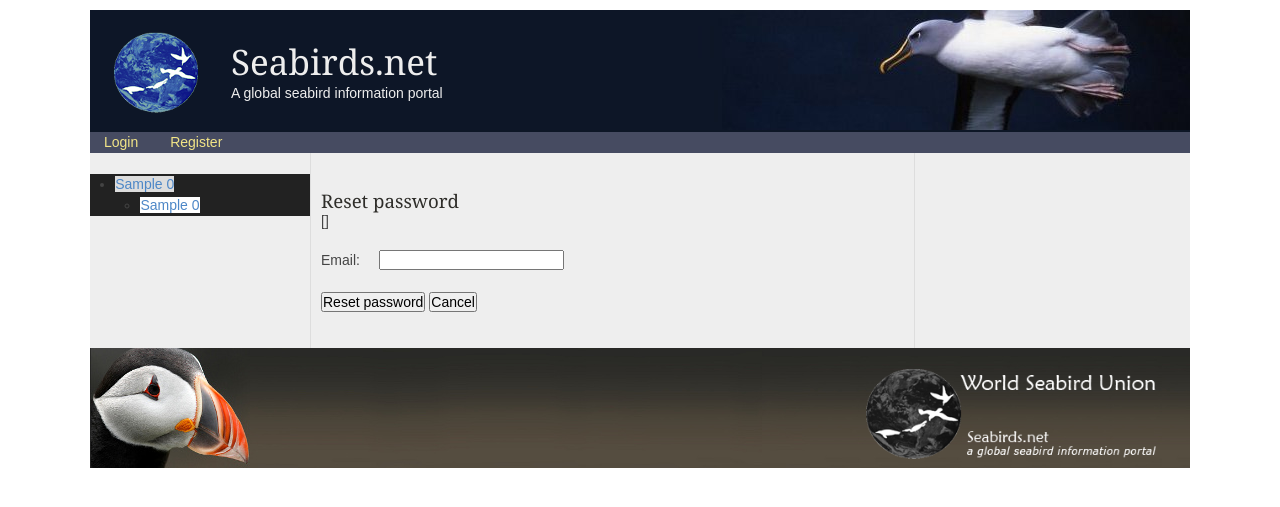
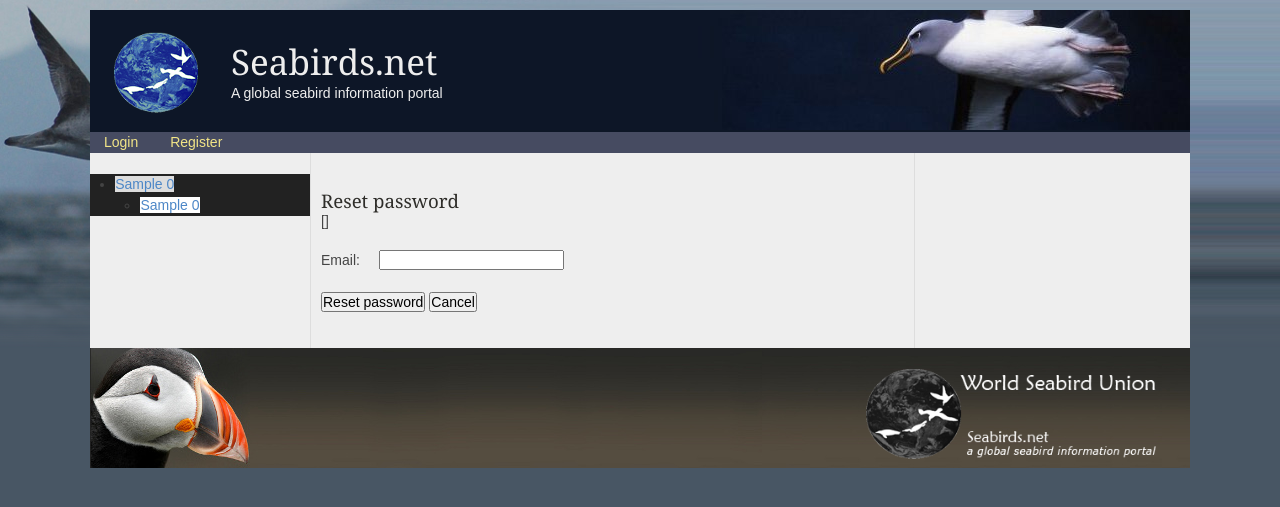
Before and after one commit to dragonfly-science/seabirds.net, a Django app: template seabirds/templates/account/password_reset.html in a window 1280 px wide. Shown: the top 507 px of the page. Run offline with Django 3.2, Linux system fonts and the light colour scheme; the template is opened without the code that fills it: most values are stand-ins (such as "Sample title", 1, 10 or a date in 2020); form fields are guessed from the names that the template uses; some web fonts are replaced.

Commit message:
Added in cooks petrel background

```diff
--- a/seabirds/media/css/yaml.css
+++ b/seabirds/media/css/yaml.css
@@ -85,6 +85,12 @@
 		margin: 1.5em 0 0 0;
 	}
 
+body {
+    background-image: url("/css/cooks-petrel-slice.png");
+    background-repeat: repeat-x;
+    background-color: #485664;
+    background-attachment:fixed;
+}
 
 header {
     background-color: #0d1626;
@@ -396,3 +402,13 @@ color: #fff;
 #join img{
     width: 100%;
 }
+
+#background {
+    position: fixed;
+    top: 0;
+    left: 0;
+    width: 800px;
+    height: 380px;
+    background-image: url("/css/cooks-petrel-grant-humphries.png");
+    z-index: -1;
+}
--- a/seabirds/templates/base.html
+++ b/seabirds/templates/base.html
@@ -30,6 +30,7 @@
         </script>
     </head>
     <body>
+        <div id="background"></div>
         <!-- skip link navigation -->
         <ul class="ym-skiplinks">
             <li><a class="ym-skip" href="#nav">Skip to navigation (Press Enter)</a></li>
```
Also changed, not shown: seabirds/media/css/cooks-petrel-grant-humphries.png (added), seabirds/media/css/cooks-petrel-slice.png (added).
